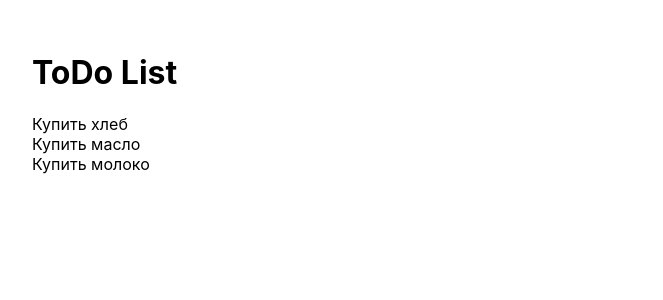
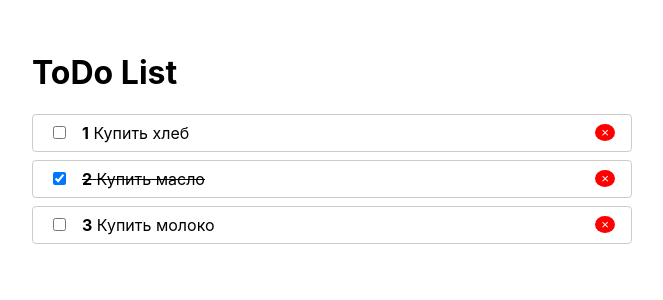
Before and after one commit to SiarheiTamkovich/react-app, a React (Create React App) app in the folder todo-minin/: page / in a window 1280 px wide. Shown: the top 300 px of the page, without its empty margins (308-971 px from the left). Built offline with nearby package versions, Linux system fonts and the light colour scheme.

Commit message:
feat: add todoitem

```diff
--- a/todo-minin/package.json
+++ b/todo-minin/package.json
@@ -6,6 +6,7 @@
     "@testing-library/jest-dom": "^5.15.0",
     "@testing-library/react": "^11.2.7",
     "@testing-library/user-event": "^12.8.3",
+    "prop-types": "^15.7.2",
     "react": "^17.0.2",
     "react-dom": "^17.0.2",
     "react-scripts": "4.0.3",
@@ -34,5 +35,8 @@
       "last 1 firefox version",
       "last 1 safari version"
     ]
+  },
+  "devDependencies": {
+    "@rollup/plugin-commonjs": "^11.0.2"
   }
 }
--- a/todo-minin/src/App.js
+++ b/todo-minin/src/App.js
@@ -1,15 +1,27 @@
+import React from 'react';
 import TodoList from "./Todo/TodoList";
 
 function App() {
-  const arrStart = [
+  const [arrStart, setTodo] = React.useState([
     {id: 1, completed: false, title: 'Купить хлеб'},
-    {id: 2, completed: false, title: 'Купить масло'},
+    {id: 2, completed: true, title: 'Купить масло'},
     {id: 3, completed: false, title: 'Купить молоко'},
-  ]
+  ])
+
+  function toggleTodo(id){
+    setTodo(
+      arrStart.map(item => {
+        if (item.id === id) {
+          item.completed = !item.completed;
+        }
+        return item;
+      })
+    )
+  }
 
   return (<div className='wrapper'>
     <h1>ToDo List</h1>
-    <TodoList arrTodo={arrStart}/>
+    <TodoList arrTodo={arrStart} onToggle={toggleTodo}/>
   </div>
   )
 }
--- a/todo-minin/src/Todo/TodoItem.js
+++ b/todo-minin/src/Todo/TodoItem.js
@@ -1,3 +1,40 @@
-export default function TodoItem({todoItem}){
-    return <li>{todoItem.title}</li>
+const styles = {
+    li: {
+        display: 'flex',
+        justifyContent: 'space-between',
+        alignItems: 'center',
+        padding: '0.5rem 1rem',
+        border: '1px solid #ccc',
+        borderRadius: '4px',
+        marginBottom: '0.5rem'
+    },
+    input: {
+        marginRight: '1rem'
+    }
 }
+
+export default function TodoItem({todoItem, index, onChange}){
+    const classes = [];
+
+    if (todoItem.completed){
+        classes.push(`done`);
+    }
+
+    return (
+        <li style={styles.li}>
+            <span className={classes.join(` `)}>
+                <input
+                    type="checkbox"
+                    checked={todoItem.completed}
+                    style={styles.input}
+                    onChange={() => onChange(todoItem.id)}
+                />
+                <strong>{index + 1}</strong>
+                &nbsp;
+                {todoItem.title}
+            </span>
+
+           <button className="rm">&times;</button>
+        </li>
+    )
+}
--- a/todo-minin/src/Todo/TodoList.js
+++ b/todo-minin/src/Todo/TodoList.js
@@ -1,4 +1,4 @@
-import TodoItem from "./TodoItem"
+import TodoItem from './TodoItem';
 
 const styles = {
    ul: {
@@ -11,9 +11,9 @@ const styles = {
 export default function TodoList(objTodo){
     return (
         <ul style={styles.ul}>
-            {objTodo.arrTodo.map(item => {
+            {objTodo.arrTodo.map((item, index) => {
 //                 console.log(item)
-                return  <TodoItem todoItem={item} key={item.id}/>
+                return  <TodoItem todoItem={item} key={item.id} index={index} onChange={objTodo.onToggle}/>
             })}
         </ul>
     )
--- a/todo-minin/src/index.css
+++ b/todo-minin/src/index.css
@@ -17,3 +17,14 @@ code {
   margin: 0 auto;
   width: 600px;
 }
+
+.rm {
+  background: red;
+  border-radius: 50%;
+  color: #fff;
+  border: none;
+}
+
+.done {
+  text-decoration: line-through;
+}
```
Also changed, not shown: 1 other file (tests, documents, lock files or other folders).
